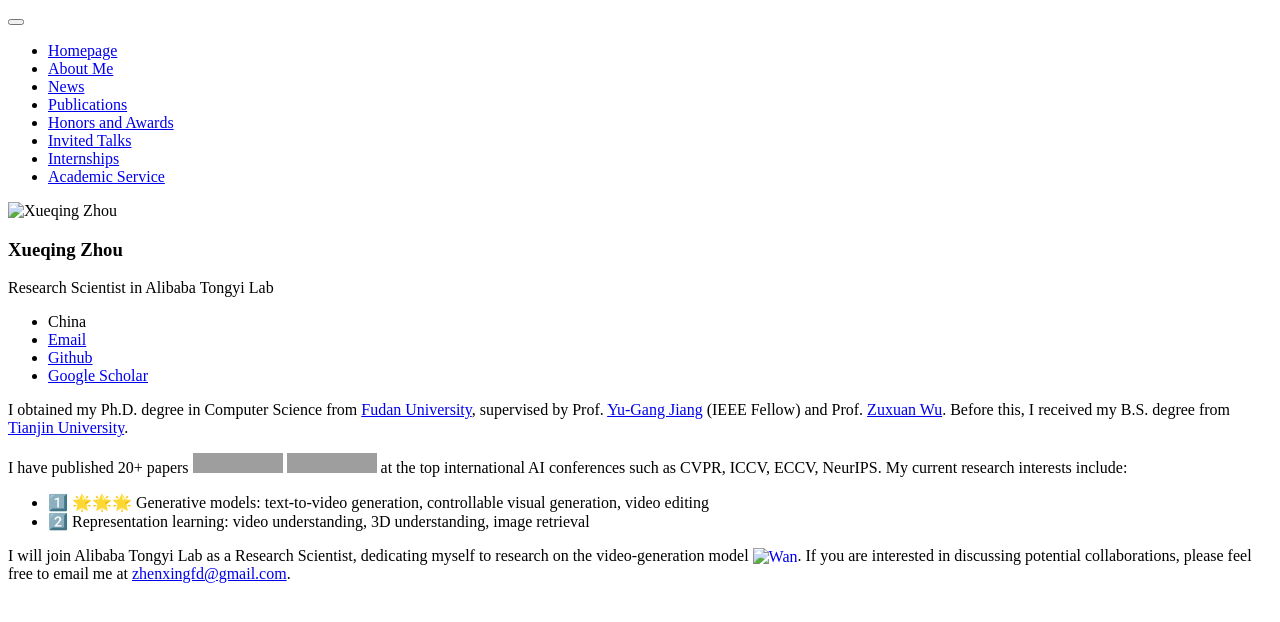
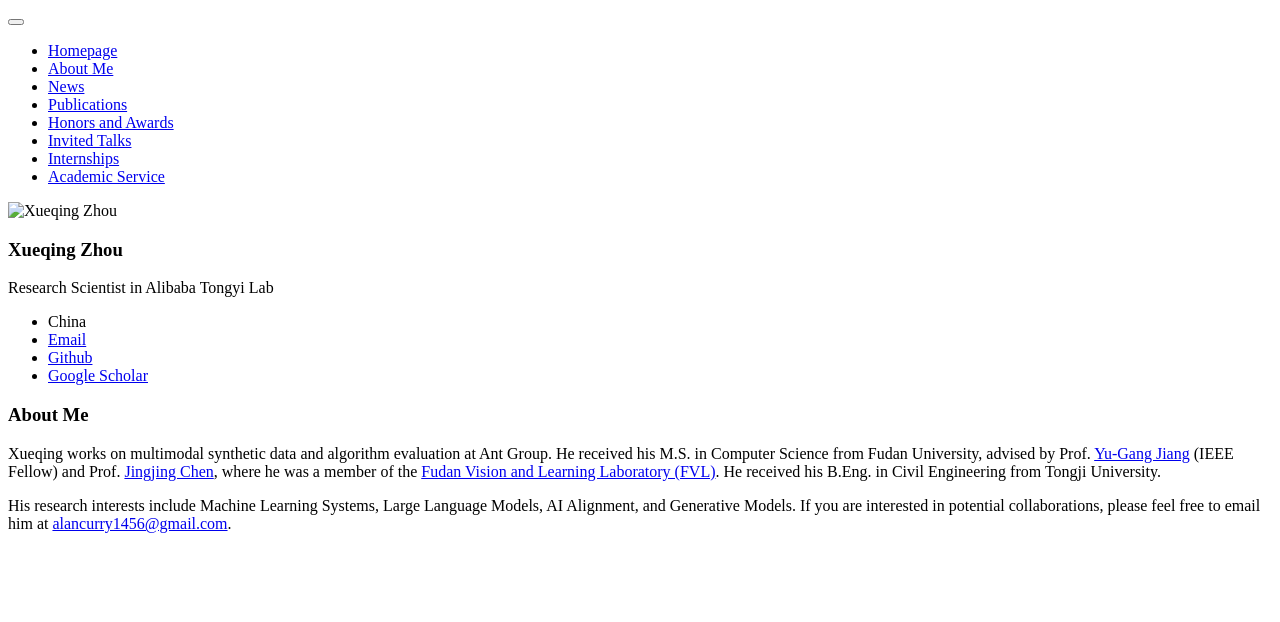
Before and after one commit to XueqingZhou/XueqingZhou.github.io, a Jekyll site: the page built from _pages/includes/intro.md, in a window 1280 px wide. Shown: the top 622 px of the page. Built offline with Jekyll 4.4.1, drawn with Linux system fonts in a browser that asks for light colours; our own code applies the rules of GitHub Pages for plain Markdown files; grey boxes are pictures that could not be loaded.

Commit message:
docs: rewrite About Me in concise bio style

```diff
--- a/_pages/includes/intro.md
+++ b/_pages/includes/intro.md
@@ -1,24 +1,5 @@
-<!-- 加点表情包,直接复制图片即可  https://github.com/guodongxiaren/README/blob/master/emoji.md?tdsourcetag=s_pcqq_aiomsg -->
+# About Me
 
+Xueqing works on multimodal synthetic data and algorithm evaluation at Ant Group. He received his M.S. in Computer Science from Fudan University, advised by Prof. [Yu-Gang Jiang](https://scholar.google.com/citations?user=f3_FP8AAAAAJ&hl=zh-CN) (IEEE Fellow) and Prof. [Jingjing Chen](https://scholar.google.com/citations?user=DfWdqzQAAAAJ&hl=zh-CN&oi=ao), where he was a member of the [Fudan Vision and Learning Laboratory (FVL)](https://fvl.fudan.edu.cn/). He received his B.Eng. in Civil Engineering from Tongji University.
 
-
-I obtained my Ph.D. degree in Computer Science from [Fudan University](https://www.fudan.edu.cn/en/), supervised by Prof. [Yu-Gang Jiang](https://scholar.google.com/citations?user=f3_FP8AAAAAJ&hl=en) (IEEE Fellow) and Prof. [Zuxuan Wu](https://zxwu.azurewebsites.net/). Before this, I received my B.S. degree from [Tianjin University](https://en.tju.edu.cn/).
-
-
-I have published 20+ papers <a href='https://scholar.google.com/citations?user=yuiXa5EAAAAJ'><img alt="Google citations"  src="https://raw.githubusercontent.com/ChenHsing/Citation_Parser/main/scholar_badge.svg" style="display: inline;"></a> <a href="https://github.com/ChenHsing">
-    <img alt="GitHub User's stars"
-         src="https://img.shields.io/github/stars/chenhsing?affiliations=OWNER%2CCOLLABORATOR&style=flat&logo=github&logoColor=%23000000&labelColor=%23fbbc05&color=%23615ced"
-         style="display: inline;"></a>
- at the top international AI conferences such as CVPR, ICCV, ECCV, NeurIPS. My current research interests include:
-- 1️⃣ 🌟🌟🌟 Generative models: text-to-video generation, controllable visual generation, video editing
-- 2️⃣ Representation learning: video understanding, 3D understanding, image retrieval
-
-
-I will join Alibaba Tongyi Lab as a Research Scientist, dedicating myself to research on the video-generation model <a href="https://github.com/Wan-Video/Wan2.1"><img
-    alt="Wan"
-    src="../../images/wanlogo.png"
-    style="display: inline-block;
-      height: 1em;
-      width: auto;
-      vertical-align: text-bottom;"></a>.
-If you are interested in discussing potential collaborations, please feel free to email me at [zhenxingfd@gmail.com](mailto:zhenxingfd@gmail.com).
+His research interests include Machine Learning Systems, Large Language Models, AI Alignment, and Generative Models. If you are interested in potential collaborations, please feel free to email him at [alancurry1456@gmail.com](mailto:alancurry1456@gmail.com).
```
